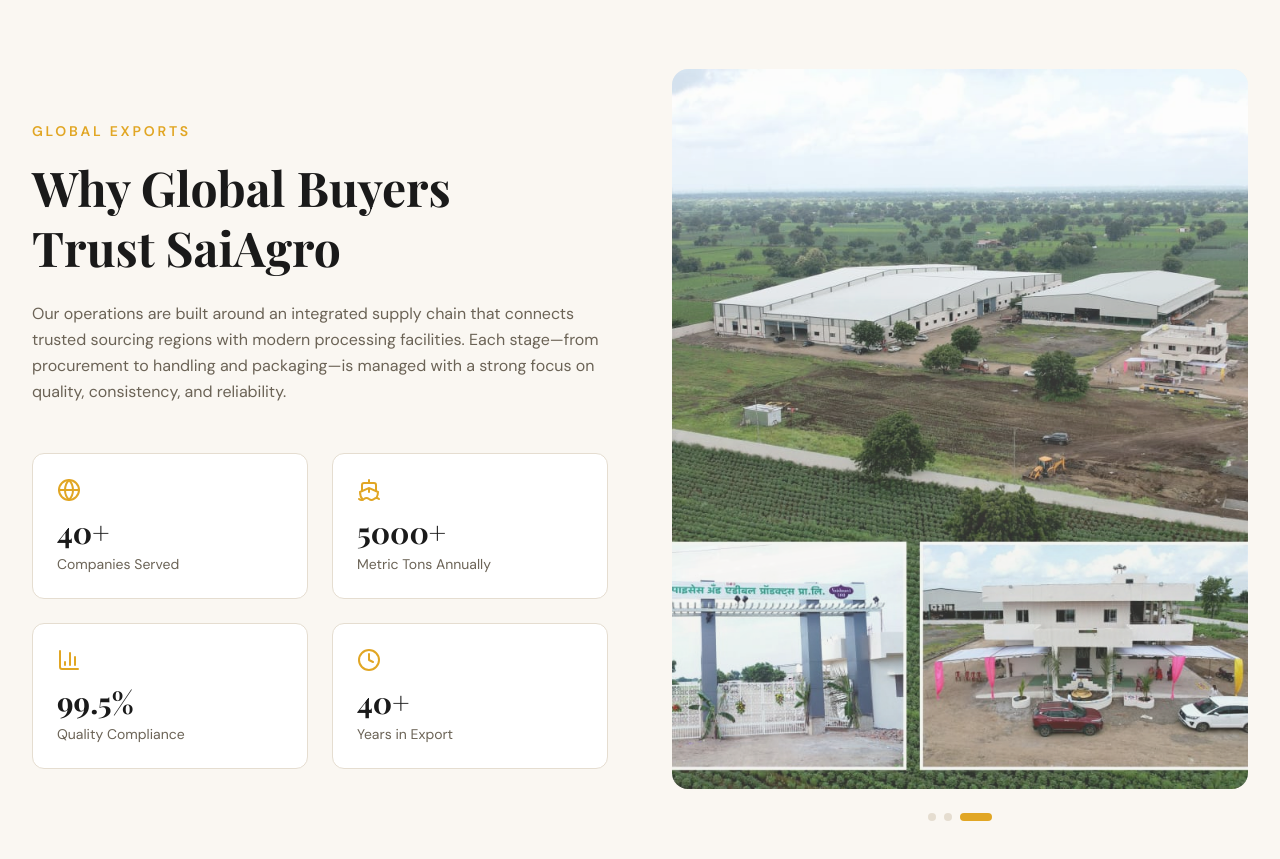
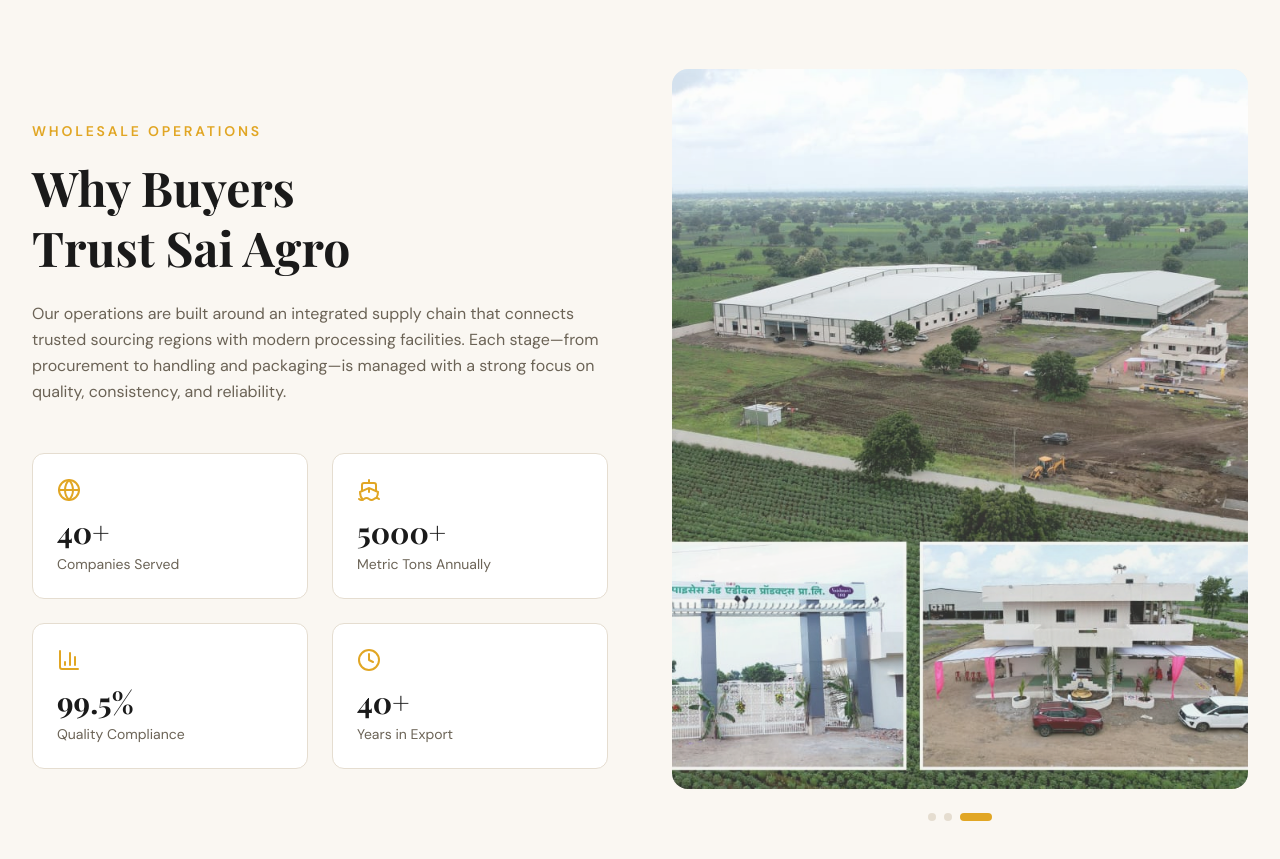
Before and after one commit to kmvipin/Sai-Agro, a Next.js app: page / in a window 1280 px wide. Shown: the part 2860-3719 px from the top of the page. Built offline with nearby package versions, Linux system fonts and the light colour scheme; a web font is replaced by a local one.

Commit message:
change description

```diff
--- a/components/export-section.tsx
+++ b/components/export-section.tsx
@@ -72,10 +72,10 @@
         <div className="grid grid-cols-1 lg:grid-cols-2 gap-16 items-center">
           <div>
             <p className="text-sm font-semibold uppercase tracking-[0.2em] text-primary mb-4">
-              Global Exports
+              Wholesale Operations
             </p>
             <h2 className="font-serif text-3xl font-bold text-foreground sm:text-4xl lg:text-5xl leading-tight text-balance">
-              Why Global Buyers Trust SaiAgro
+              Why Buyers Trust Sai Agro
             </h2>
             <p className="mt-6 text-base leading-relaxed text-muted-foreground">
               Our operations are built around an integrated supply chain that connects trusted sourcing
```
